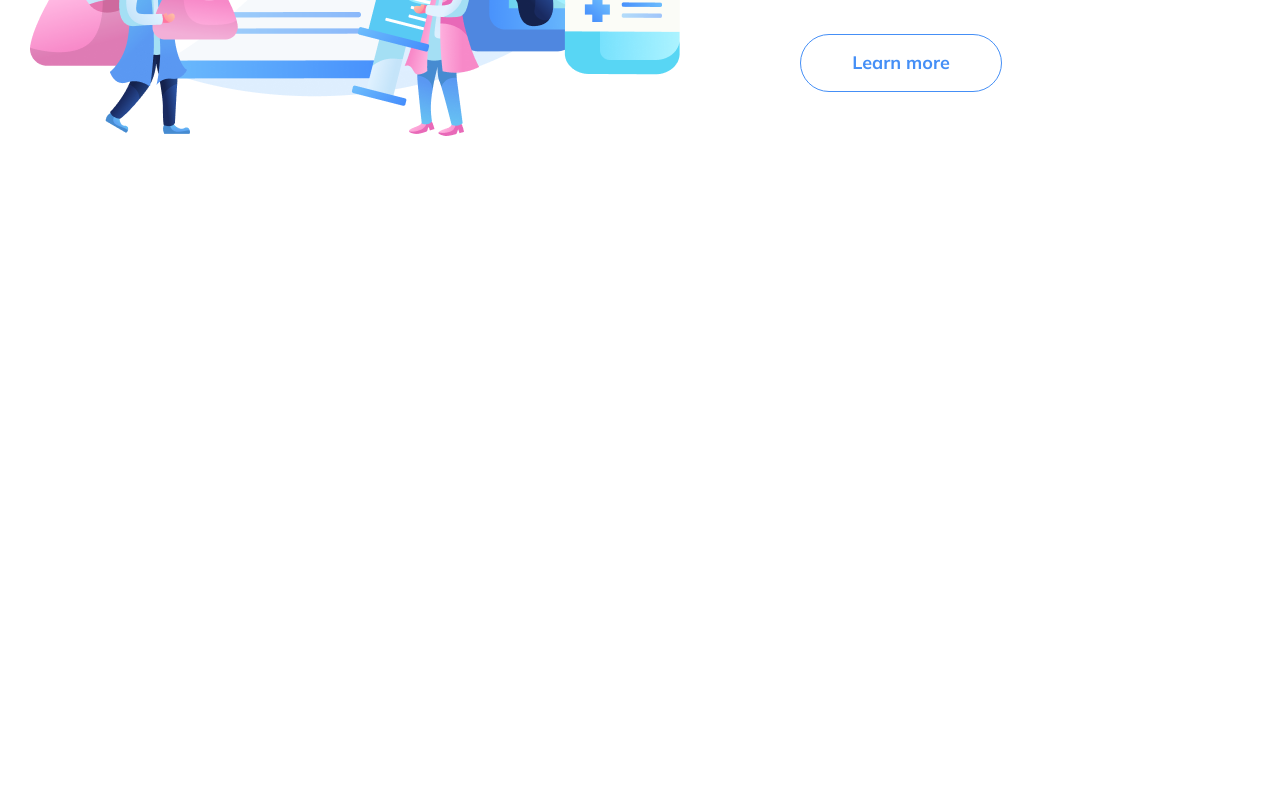
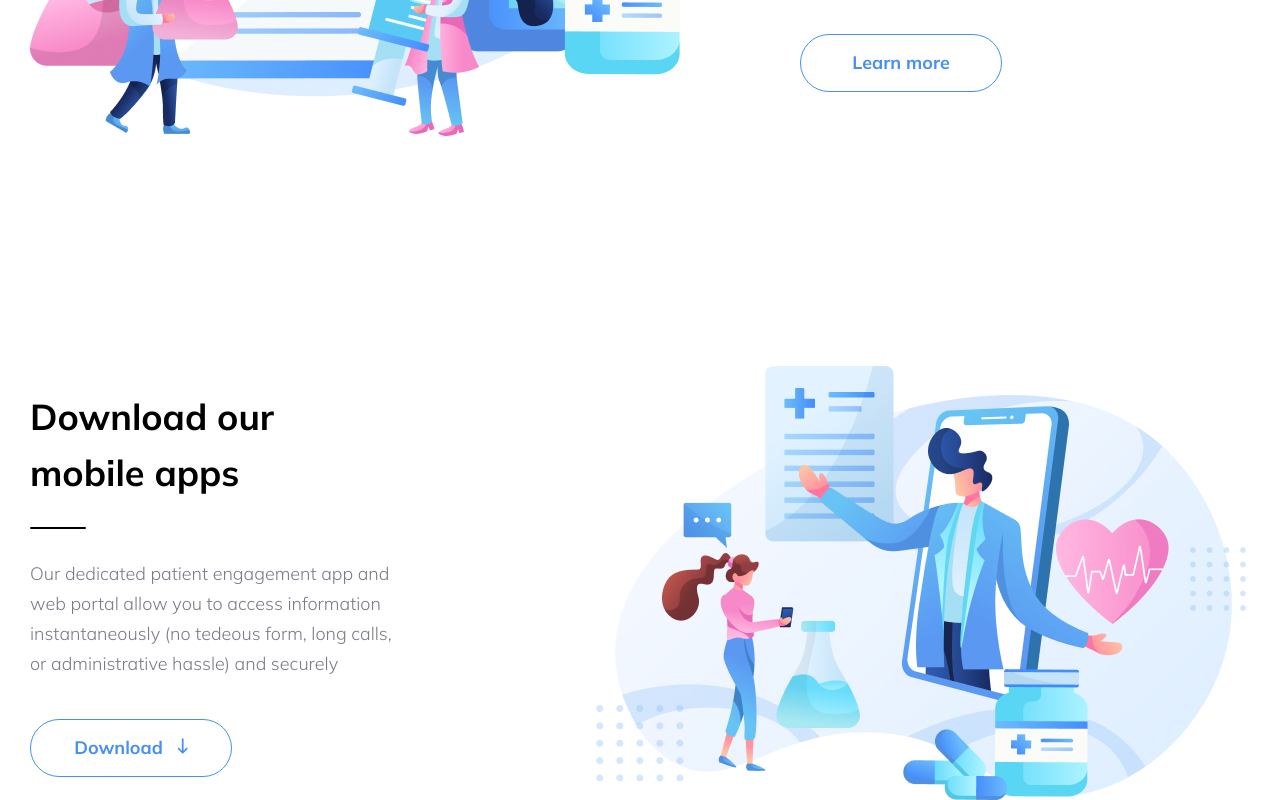
Before and after one commit to mohammad-yg/trafalgar-multi-lang, a Next.js app: page /fa in a window 1280 px wide. Shown: the part 2665-3465 px from the top of the page. Before the commit the page ends 2801 px from the top, so only its background shows below. Built offline with nearby package versions, Linux system fonts and the light colour scheme.

Commit message:
download app section

```diff
--- a/src/module/landing/Landing.tsx
+++ b/src/module/landing/Landing.tsx
@@ -6,6 +6,7 @@ import style from "./style.module.scss";
 import FirstSection from "./components/first-section/FirstSection";
 import OurServcesSection from "./components/our-services-section/OurServcesSection";
 import LeadingHealthcareSection from "./components/leading-healthcare-section/LeadingHealthcareSection";
+import DownloadMobileAppSection from "./components/download-mobile-app-section/DownloadMobileAppSection";
 
 type Prop = {
   lang: AppLang;
@@ -20,6 +21,7 @@ const Landing: FC<Prop> = ({ lang }) => {
           <FirstSection />
           <OurServcesSection />
           <LeadingHealthcareSection />
+          <DownloadMobileAppSection />
         </div>
       </Layout>
     </>
--- /dev/null
+++ b/src/module/landing/components/download-mobile-app-section/DownloadMobileAppSection.tsx
@@ -0,0 +1,17 @@
+import { FC } from "react";
+import style from "./style.module.scss";
+import SectionImage from "./components/image/SectionImage";
+import SectionContent from "./components/content/SectionContent";
+
+const DownloadMobileAppSection: FC = () => {
+  return (
+    <>
+      <section className={style.section}>
+        <SectionContent />
+        <SectionImage />
+      </section>
+    </>
+  );
+};
+
+export default DownloadMobileAppSection;
--- /dev/null
+++ b/src/module/landing/components/download-mobile-app-section/components/content/SectionContent.tsx
@@ -0,0 +1,27 @@
+import { FC } from "react";
+import style from "./style.module.scss";
+import SectionTitle from "@/module/shared/title/SectionTitle";
+import Button from "@/module/shared/buttons/Button";
+import { buttomArrow } from "@/module/shared/icons/arrows";
+
+const SectionContent: FC = () => {
+  return (
+    <>
+      <div className={style.contentWrapper}>
+        <SectionTitle direction="ltr">Download our mobile apps</SectionTitle>
+        <div className={style.textWrapper}>
+          <p>
+            Our dedicated patient engagement app and web portal allow you to
+            access information instantaneously (no tedeous form, long calls, or
+            administrative hassle) and securely
+          </p>
+        </div>
+        <Button style="hollow" title="Download" className={style.button}>
+          <span className={style.buttonIcon}>{buttomArrow}</span>
+        </Button>
+      </div>
+    </>
+  );
+};
+
+export default SectionContent;
--- /dev/null
+++ b/src/module/landing/components/download-mobile-app-section/components/content/style.module.scss
@@ -0,0 +1,22 @@
+.contentWrapper {
+  max-width: 365px;
+}
+
+.textWrapper {
+  margin-top: 30px;
+
+  p {
+    font-weight: 300;
+    font-size: 18px;
+    line-height: 30px;
+    color: #7d7987;
+  }
+}
+
+.buttonIcon {
+  margin-left: 14px;
+}
+
+.button {
+  margin-top: 40px;
+}
--- /dev/null
+++ b/src/module/landing/components/download-mobile-app-section/components/image/SectionImage.tsx
@@ -0,0 +1,14 @@
+import { FC } from "react";
+import style from "./style.module.scss";
+
+const SectionImage: FC = () => {
+  return (
+    <>
+    <div className={style.imageWrappper}>
+      <img src="/media/landing/images/trafalgar-illustration sec03 1.png" alt="use mobile app"/>
+    </div>
+    </>
+  );
+};
+
+export default SectionImage;
--- /dev/null
+++ b/src/module/landing/components/download-mobile-app-section/style.module.scss
@@ -0,0 +1,7 @@
+.section{
+    display: flex;
+    flex-direction: row;
+    justify-content: space-between;
+    align-items: center;
+    margin-top: 230px;
+}
--- a/src/module/shared/buttons/Button.tsx
+++ b/src/module/shared/buttons/Button.tsx
@@ -1,6 +1,6 @@
 import { FC, useEffect } from "react";
 import style from "./style.module.scss";
-import { WithClassName } from "../_models";
+import { WithChild, WithClassName } from "../_models";
 
 type Prop = {
   style: "hollow" | "fill";
@@ -8,17 +8,18 @@ type Prop = {
   onClick?: () => void;
 };
 
-const Button: FC<Prop & WithClassName> = ({
+const Button: FC<Prop & WithClassName & WithChild> = ({
   style: propStyle,
   title,
   onClick,
   className,
+  children
 }) => {
 
   return (
     <>
       <div onClick={onClick} className={`${style.button} ${style[propStyle]} ${className}`}>
-        {title}
+        {title}{children}
       </div>
     </>
   );
--- /dev/null
+++ b/src/module/shared/icons/arrows.tsx
@@ -0,0 +1,18 @@
+const buttomArrow = (
+  <>
+    <svg
+      width="11"
+      height="16"
+      viewBox="0 0 11 16"
+      fill="none"
+      xmlns="http://www.w3.org/2000/svg"
+    >
+      <path
+        d="M4.81951 1.05554L4.81951 12.6308L2.27646 10.0877C1.92569 9.73698 1.39954 9.73698 1.04878 10.0877C0.698014 10.4385 0.698014 10.9647 1.04878 11.3154L5.08258 15.3492C5.43335 15.7 5.95949 15.7 6.31026 15.3492L10.3441 11.3154C10.6948 10.9647 10.6948 10.4385 10.3441 10.0877C9.9933 9.73698 9.46715 9.73698 9.11638 10.0877L6.57333 12.6308L6.57333 1.05554C6.57333 0.617083 6.22257 0.178627 5.69642 0.178627C5.17027 0.178627 4.81951 0.617083 4.81951 1.05554Z"
+        fill="#458FF6"
+      />
+    </svg>
+  </>
+);
+
+export { buttomArrow };
```
Also changed, not shown: public/media/landing/images/trafalgar-illustration sec03 1.png (added), src/module/landing/components/download-mobile-app-section/components/image/style.module.scss (added).
